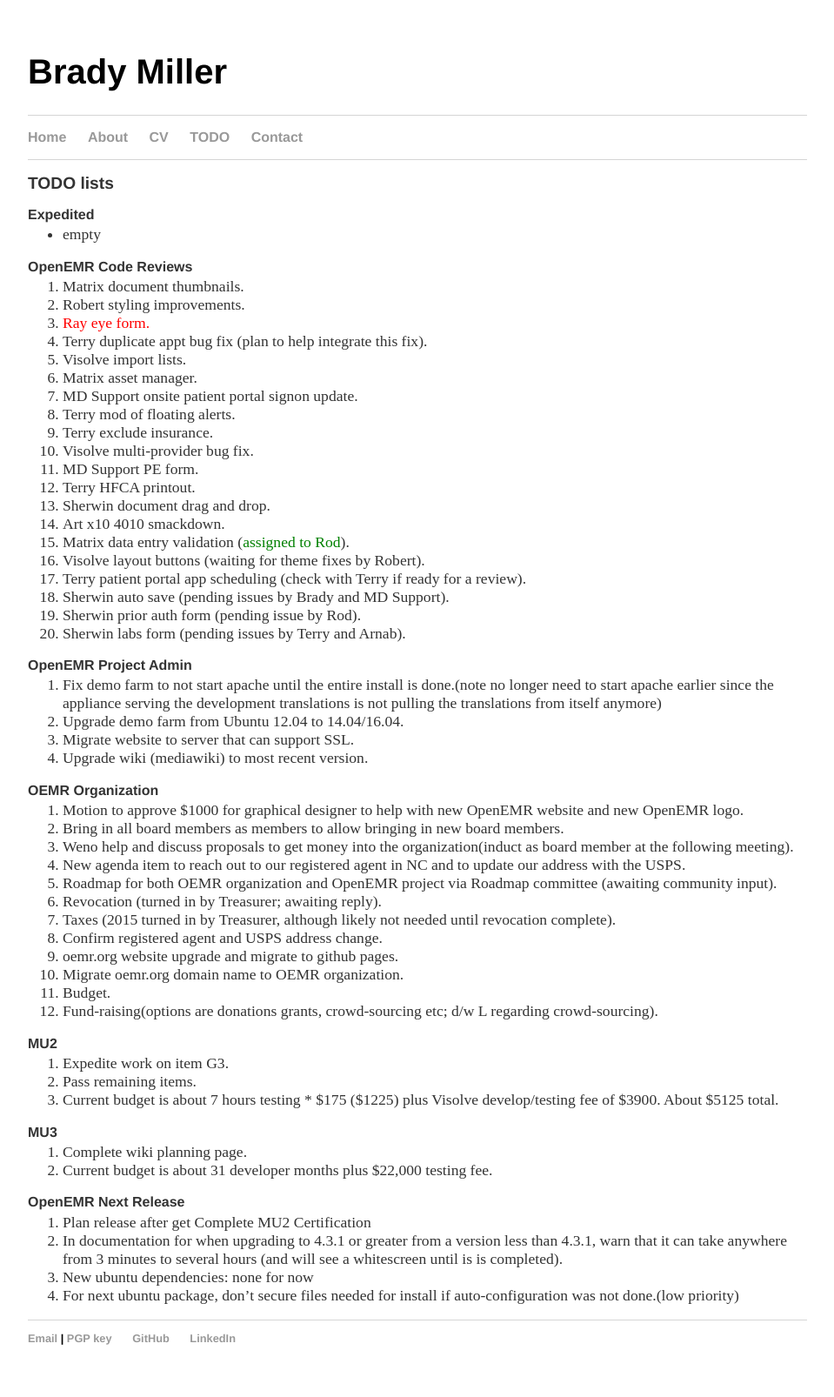
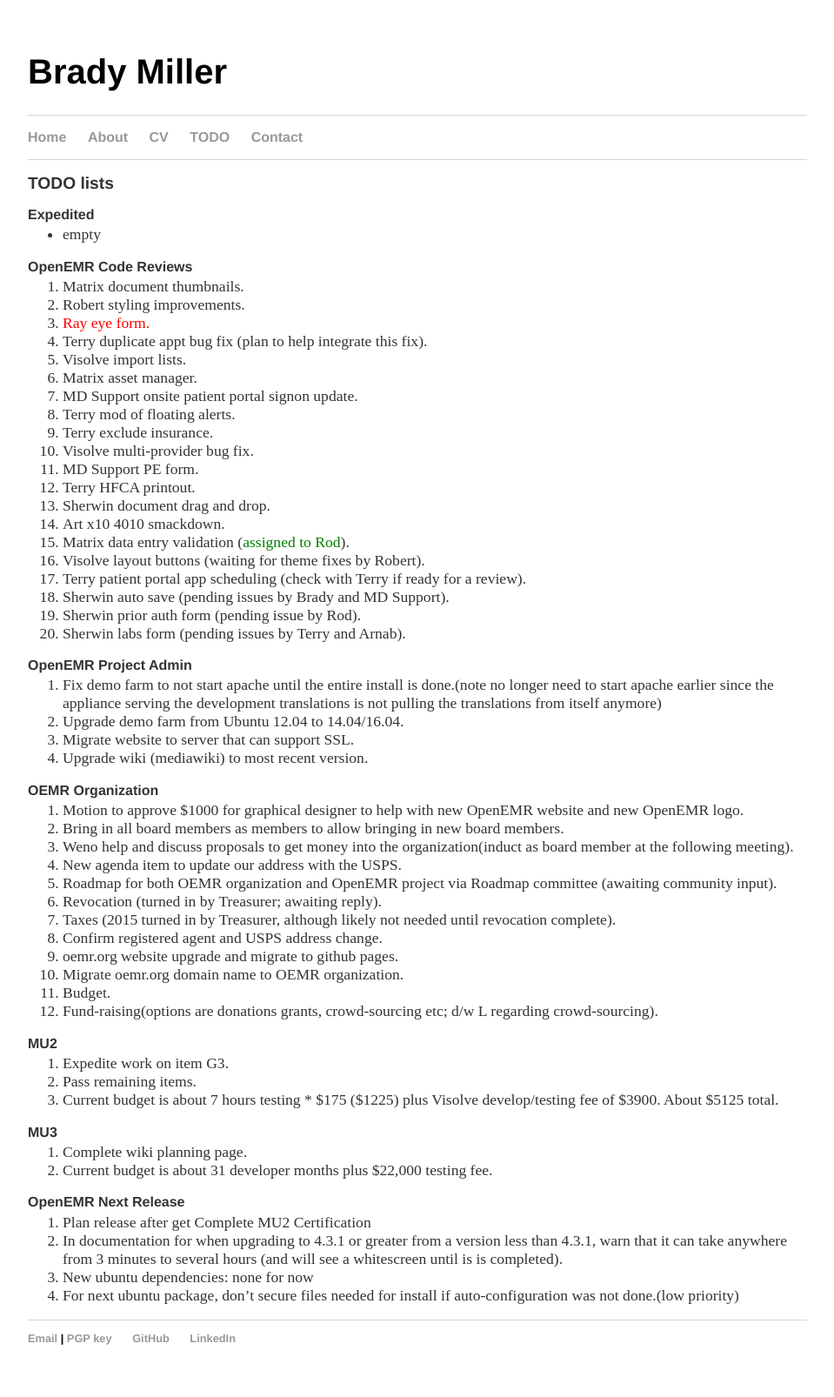
Before and after one commit to bradymiller/bradymiller.github.io, a Jekyll site: the page built from todo/index.md, in a window 1280 px wide. Shown: the whole page at 87% size, without its empty margins (160-1119 px from the left). Built offline with Jekyll 4.4.1, drawn with Linux system fonts in a browser that asks for light colours.

Commit message:
Update todo list

```diff
--- a/todo/index.md
+++ b/todo/index.md
@@ -38,7 +38,7 @@
 1. Motion to approve $1000 for graphical designer to help with new OpenEMR website and new OpenEMR logo.
 1. Bring in all board members as members to allow bringing in new board members.
 1. Weno help and discuss proposals to get money into the organization(induct as board member at the following meeting).
-1. New agenda item to reach out to our registered agent in NC and to update our address with the USPS.
+1. New agenda item to update our address with the USPS.
 1. Roadmap for both OEMR organization and OpenEMR project via Roadmap committee (awaiting community input).
 1. Revocation (turned in by Treasurer; awaiting reply).
 1. Taxes (2015 turned in by Treasurer, although likely not needed until revocation complete).
```
